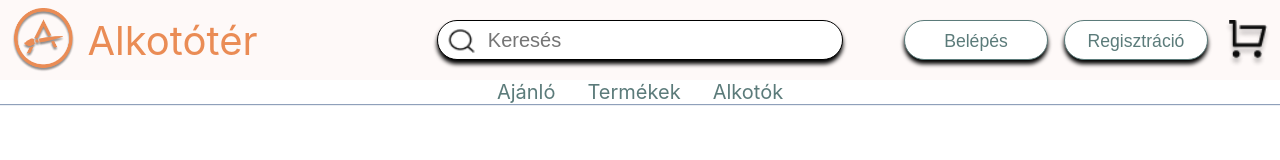
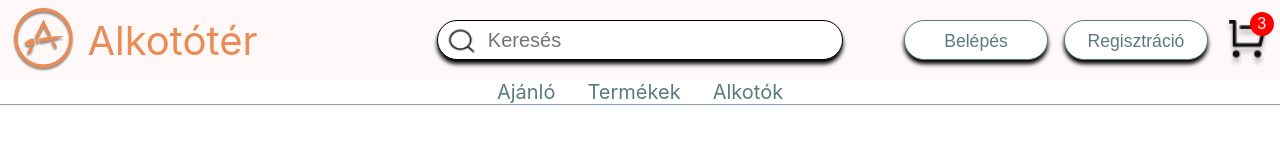
Before and after one commit to theyellowpug/AlkototerReact, a React (Create React App) app: page / in a window 1280 px wide. Shown: the top 160 px of the page. Built offline with nearby package versions, Linux system fonts and the light colour scheme.

Commit message:
add counter badge to cart icon

```diff
--- a/src/components/navbar/Navbar.jsx
+++ b/src/components/navbar/Navbar.jsx
@@ -4,10 +4,12 @@ import { Link } from 'react-router-dom';
 import LogoImg from '../../assets/LogoImg.png'
 import SearchImg from '../../assets/searchImg.png'
 import CartImg from '../../assets/CartImg.png'
+import CartDotImg from '../../assets/CartDotImg.png'
 
 export default function Navbar(props) {
 
    const [extendedNavbar, setExtendedNavbar] = useState(false);
+   const [itemsInCart, setItemsInCart] = useState([1, 23 ,4]);
 
     return(
         <NavbarContainer extendedNavbar={extendedNavbar}>
@@ -25,7 +27,14 @@ export default function Navbar(props) {
                 <RightContainer>
                     <NavbarButton>Belépés</NavbarButton>
                     <NavbarButton>Regisztráció</NavbarButton>
-                    <NavbarFavorites src={CartImg}></NavbarFavorites>
+                    <NavbarCartContainer>
+                        <NavbarCartImg src={CartImg} numberOfItemsInCart={itemsInCart.length}></NavbarCartImg>
+                        {(itemsInCart.length > 0) ?
+                        <NavbarCartBadge>{itemsInCart.length}</NavbarCartBadge>
+                        :
+                        <></>
+                    }
+                    </NavbarCartContainer>
                     <HamburgerButton onClick={()=>{setExtendedNavbar(!extendedNavbar)}}>
                         {
                             extendedNavbar ? <>&#10005;</> : <>&#8801;</>
@@ -58,7 +67,7 @@ const NavbarContainer = styled.nav`
     height: 13vh;
     position: sticky;
     position: -webkit-sticky;
-   // top: -7.5vh;
+    top: -7.5vh;
     box-shadow: 0 1px 1px #8fa0ba;
     overflow: hidden;
 
@@ -158,15 +167,43 @@ const NavbarLogo = styled.img`
     margin-left: 1.5vh;
     margin-right: 1.5vh;
 `
-
-const NavbarFavorites = styled.img`
+const NavbarCartContainer = styled.div`
+    background-color: #FEF9F8;
+    display: flexbox;
+    position: relative;
+    justify-content: center;
+    align-items: center;
+`
+const NavbarCartImg = styled.img`
     margin: 1vh;
-    height: 60%;
+    height: 6vh;
     width: auto;
+    display: block;
     align-self: center;
     padding-top: 1vh;
     margin: 1vh;
     cursor:pointer;
+    @media (orientation: portrait){
+        display: none;
+    }
+`
+
+const NavbarCartBadge = styled.div`
+    position: absolute;
+    top: 1vh;
+    left: 4.2vh;
+    width: 3vh;
+    height: 3vh;
+    background: red;
+    color: #FEF9F8;
+    font-family: 'Quicksand', sans-serif;
+    display: flex;
+    flex-direction: column;
+    align-items: center;
+    justify-content: center;
+    border-radius: 24.5vh;
+    font-size: 2vh;
+
     @media (orientation: portrait){
         display: none;
     }
```
Also changed, not shown: src/assets/CartDotImg.png (added).
